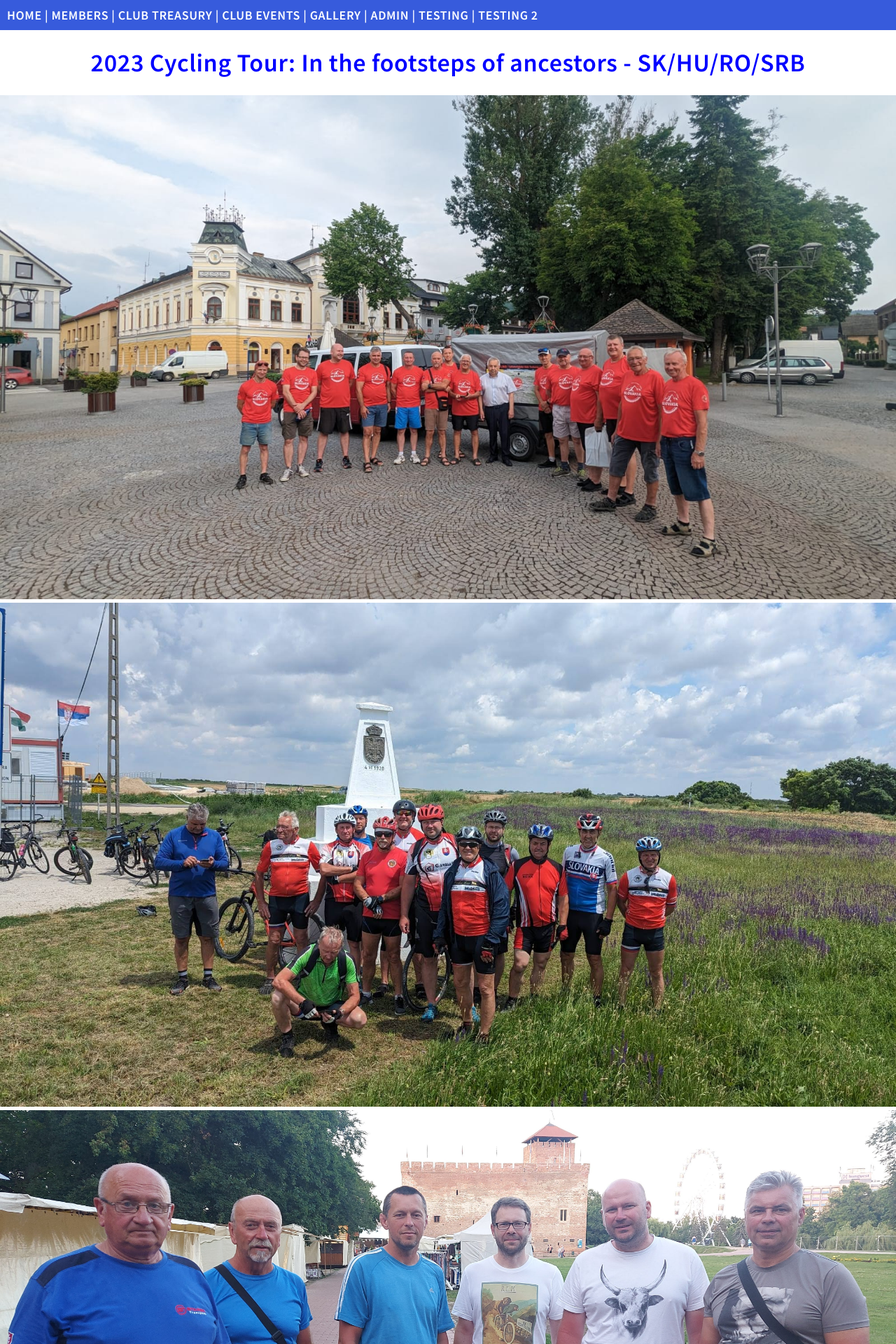
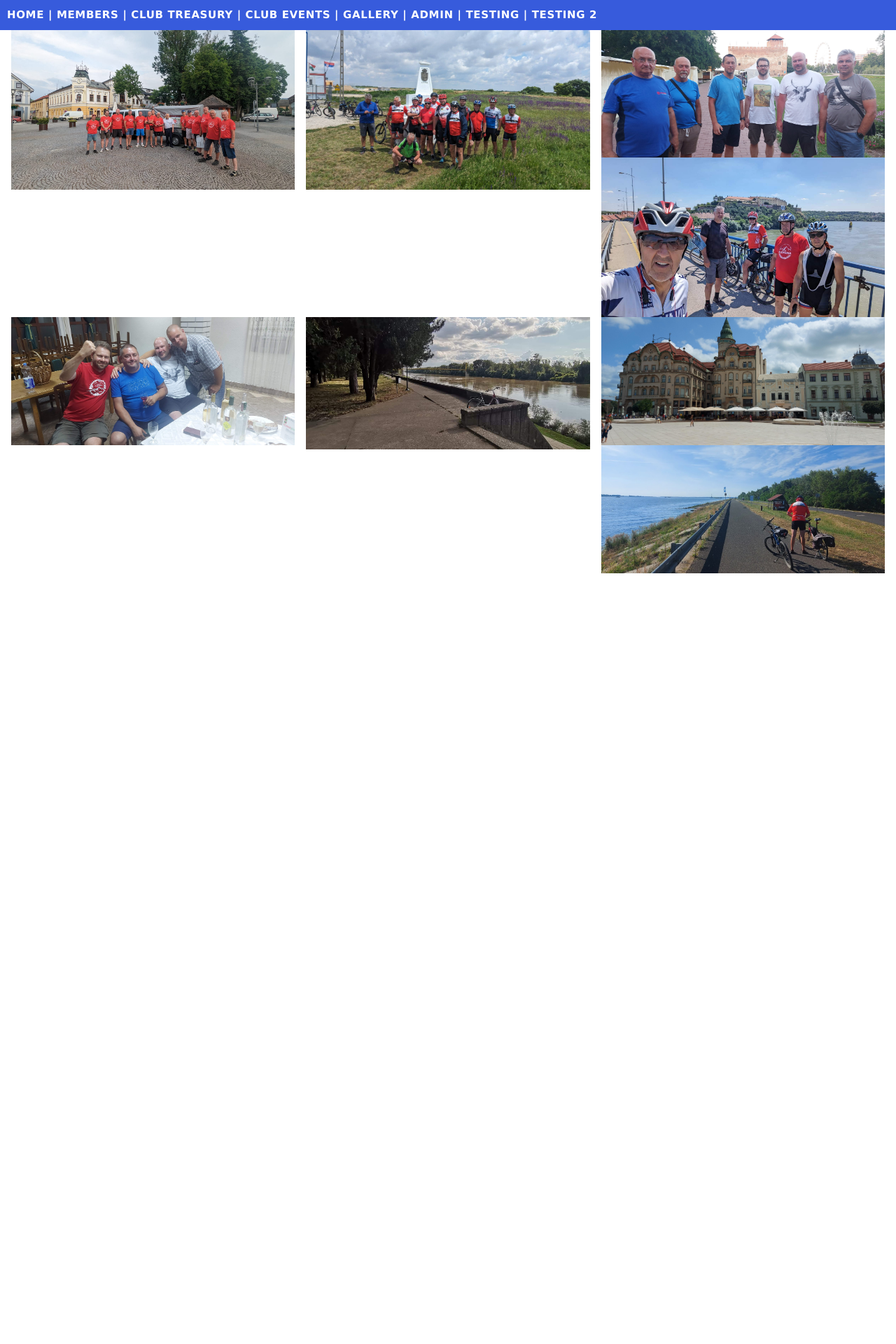
Before and after one commit to emax-77/Cycling-Club, a Django app: page /gallery/ in a window 1280 px wide. Shown: the top 1920 px of the page at 70% size. After the commit the page ends 819 px from the top, so only its background shows below. Run offline with Django 5.2, Linux system fonts and the light colour scheme.

Commit message:
gallery update

```diff
--- a/members/templates/gallery.html
+++ b/members/templates/gallery.html
@@ -6,23 +6,139 @@
 {% endblock %}
 
 {% block content %}
+<meta name="viewport" content="width=device-width, initial-scale=1">
+<link rel="stylesheet" href="https://www.w3schools.com/w3css/4/w3.css">
+<style>
+.mySlides {display:none}
+</style>
+<body>
 
-<style>
-  .container img {
-  height: 100%;
-  width: 100%;
+<div class="w3-container">
+
+<div class="w3-row-padding" style="margin:0 -16px">
+  <div class="w3-col s4">
+    <img src="{% static 'img1.jpg' %}" style="width:100%;cursor:pointer"
+    onclick="openModal();currentDiv(1)" class="w3-hover-shadow">
+  </div>
+  <div class="w3-col s4">
+    <img src="{% static 'img2.jpg' %}" style="width:100%;cursor:pointer"
+    onclick="openModal();currentDiv(2)" class="w3-hover-shadow">
+  </div>
+  <div class="w3-col s4">
+    <img src="{% static 'img3.jpg' %}" style="width:100%;cursor:pointer"
+    onclick="openModal();currentDiv(3)" class="w3-hover-shadow">
+  </div>
+  <div class="w3-col s4">
+    <img src="{% static 'img4.jpg' %}" style="width:100%;cursor:pointer"
+    onclick="openModal();currentDiv(3)" class="w3-hover-shadow">
+  </div>
+  <div class="w3-col s4">
+    <img src="{% static 'img5.jpg' %}" style="width:100%;cursor:pointer"
+    onclick="openModal();currentDiv(3)" class="w3-hover-shadow">
+  </div>
+  <div class="w3-col s4">
+    <img src="{% static 'img6.jpg' %}" style="width:100%;cursor:pointer"
+    onclick="openModal();currentDiv(3)" class="w3-hover-shadow">
+  </div>
+  <div class="w3-col s4">
+    <img src="{% static 'img7.jpg' %}" style="width:100%;cursor:pointer"
+    onclick="openModal();currentDiv(3)" class="w3-hover-shadow">
+  </div>
+  <div class="w3-col s4">
+    <img src="{% static 'img8.jpg' %}" style="width:100%;cursor:pointer"
+    onclick="openModal();currentDiv(3)" class="w3-hover-shadow">
+  </div>
+</div>
+
+<div id="myModal" class="w3-modal w3-black">
+ <span class="w3-text-white w3-xxlarge w3-hover-text-grey w3-container w3-display-topright" onclick="closeModal()" style="cursor:pointer">×</span>
+ <div class="w3-modal-content">
+
+  <div class="w3-content" style="max-width:1200px">
+   <img class="mySlides" src="{% static 'img1.jpg' %}" style="width:100%">
+   <img class="mySlides" src="{% static 'img2.jpg' %}" style="width:100%">
+   <img class="mySlides" src="{% static 'img3.jpg' %}" style="width:100%">
+   <img class="mySlides" src="{% static 'img4.jpg' %}" style="width:100%">
+   <img class="mySlides" src="{% static 'img5.jpg' %}" style="width:100%">
+   <img class="mySlides" src="{% static 'img6.jpg' %}" style="width:100%">
+   <img class="mySlides" src="{% static 'img7.jpg' %}" style="width:100%">
+   <img class="mySlides" src="{% static 'img8.jpg' %}" style="width:100%">
+   <div class="w3-row w3-black w3-center">
+    <div class="w3-display-container">
+     <p id="caption"></p>
+     <span class="w3-display-left w3-btn" onclick="plusDivs(-1)">❮</span>
+     <span class="w3-display-right w3-btn" onclick="plusDivs(1)">❯</span>
+    </div>
+    <div class="w3-col s4">
+     <img class="demo w3-opacity w3-hover-opacity-off" src="{% static 'img1.jpg' %}" style="width:100%" onclick="currentDiv(1)" alt="Tvrdosin city hall">
+    </div>
+    <div class="w3-col s4">
+     <img class="demo w3-opacity w3-hover-opacity-off" src="{% static 'img2.jpg' %}" style="width:100%" onclick="currentDiv(2)" alt="Border Crossing HU/SRB">
+    </div>
+    <div class="w3-col s4">
+     <img class="demo w3-opacity w3-hover-opacity-off" src="{% static 'img3.jpg' %}" style="width:100%" onclick="currentDiv(3)" alt="Gyula, HUngary">
+    </div>
+    <div class="w3-col s4">
+     <img class="demo w3-opacity w3-hover-opacity-off" src="{% static 'img4.jpg' %}" style="width:100%" onclick="currentDiv(3)" alt="Petrovaradin fortress, city of Novi Sad, Serbia">
+    </div>
+    <div class="w3-col s4">
+     <img class="demo w3-opacity w3-hover-opacity-off" src="{% static 'img5.jpg' %}" style="width:100%" onclick="currentDiv(3)" alt="Our friends from Kysac, Serbia">
+    </div>
+    <div class="w3-col s4">
+      <img class="demo w3-opacity w3-hover-opacity-off" src="{% static 'img6.jpg' %}" style="width:100%" onclick="currentDiv(3)" alt="Tisza River, Novi Knezevac, Serbia">
+    </div>
+    <div class="w3-col s4">
+     <img class="demo w3-opacity w3-hover-opacity-off" src="{% static 'img7.jpg' %}" style="width:100%" onclick="currentDiv(3)" alt="Oradea, Romania">
+    </div>
+    <div class="w3-col s4">
+     <img class="demo w3-opacity w3-hover-opacity-off" src="{% static 'img8.jpg' %}" style="width:100%" onclick="currentDiv(3)" alt="Donau River, Slovakia">
+    </div>
+
+   </div> <!-- End row -->
+  </div> <!-- End w3-content -->
+
+ </div> <!-- End modal content -->
+</div> <!-- End modal -->
+
+</div>
+
+<script>
+function openModal() {
+  document.getElementById('myModal').style.display = "block";
 }
-</style>
 
-<div class="container">
+function closeModal() {
+  document.getElementById('myModal').style.display = "none";
+}
 
-    <h1 style="color:blue; text-align: center;"> 2023 Cycling Tour: In the footsteps of ancestors - SK/HU/RO/SRB </h1>
-    <img src="{% static 'img1.jpg' %}", alt="Tvrdosin city hall">
-    <img src="{% static 'img2.jpg' %}", alt="HU/SRB border crossing">
-    <img src="{% static 'img3.jpg' %}", alt="Petrovaradin fortress - city of Novi Sad">
-    <img src="{% static 'img5.jpg' %}", alt="druzba SK/SRB">
+var slideIndex = 1;
+showDivs(slideIndex);
 
+function plusDivs(n) {
+  showDivs(slideIndex += n);
+}
 
+function currentDiv(n) {
+  showDivs(slideIndex = n);
+}
 
-  </div>
+function showDivs(n) {
+  var i;
+  var x = document.getElementsByClassName("mySlides");
+  var dots = document.getElementsByClassName("demo");
+  var captionText = document.getElementById("caption");
+  if (n > x.length) {slideIndex = 1}
+  if (n < 1) {slideIndex = x.length}
+  for (i = 0; i < x.length; i++) {
+    x[i].style.display = "none";
+  }
+  for (i = 0; i < dots.length; i++) {
+    dots[i].className = dots[i].className.replace(" w3-opacity-off", "");
+  }
+  x[slideIndex-1].style.display = "block";
+  dots[slideIndex-1].className += " w3-opacity-off";
+  captionText.innerHTML = dots[slideIndex-1].alt;
+}
+</script>
+
 {% endblock %}
```
Also changed, not shown: members/templates/pomocny.html (added, +28 -0 lines), README.md.
